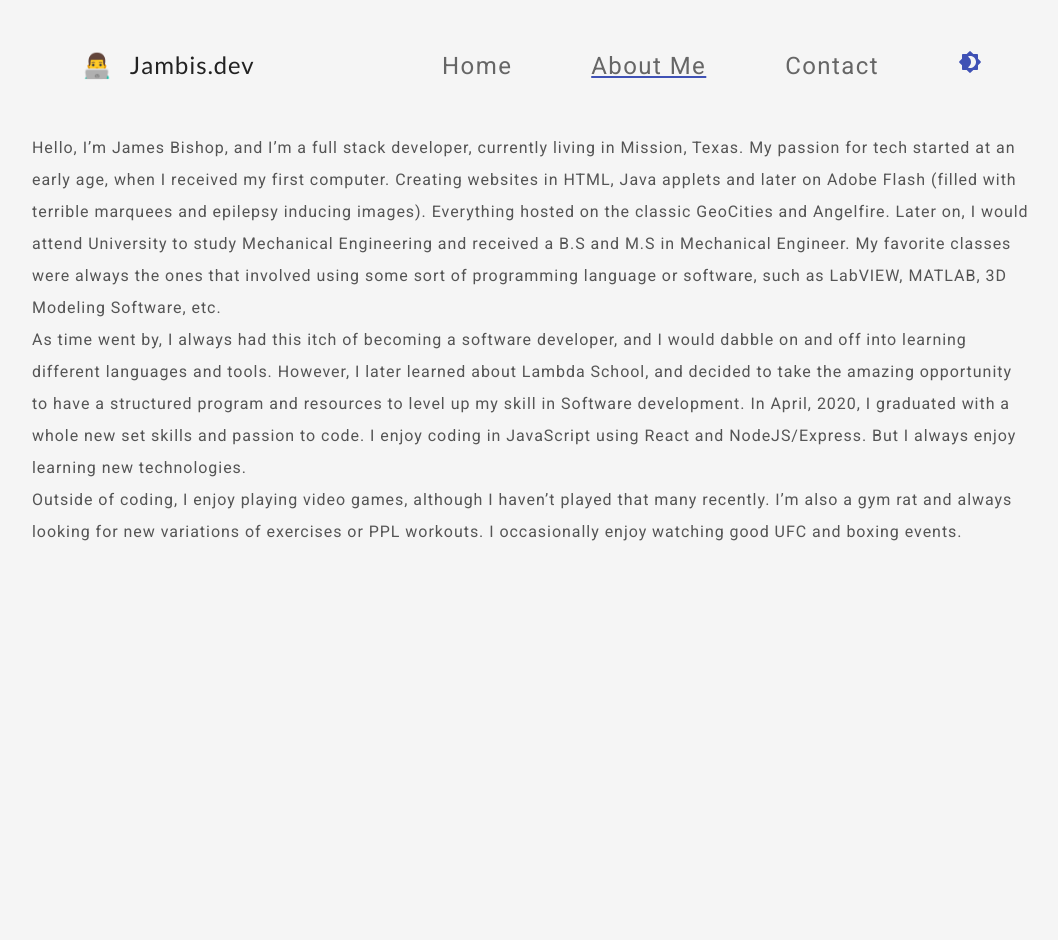
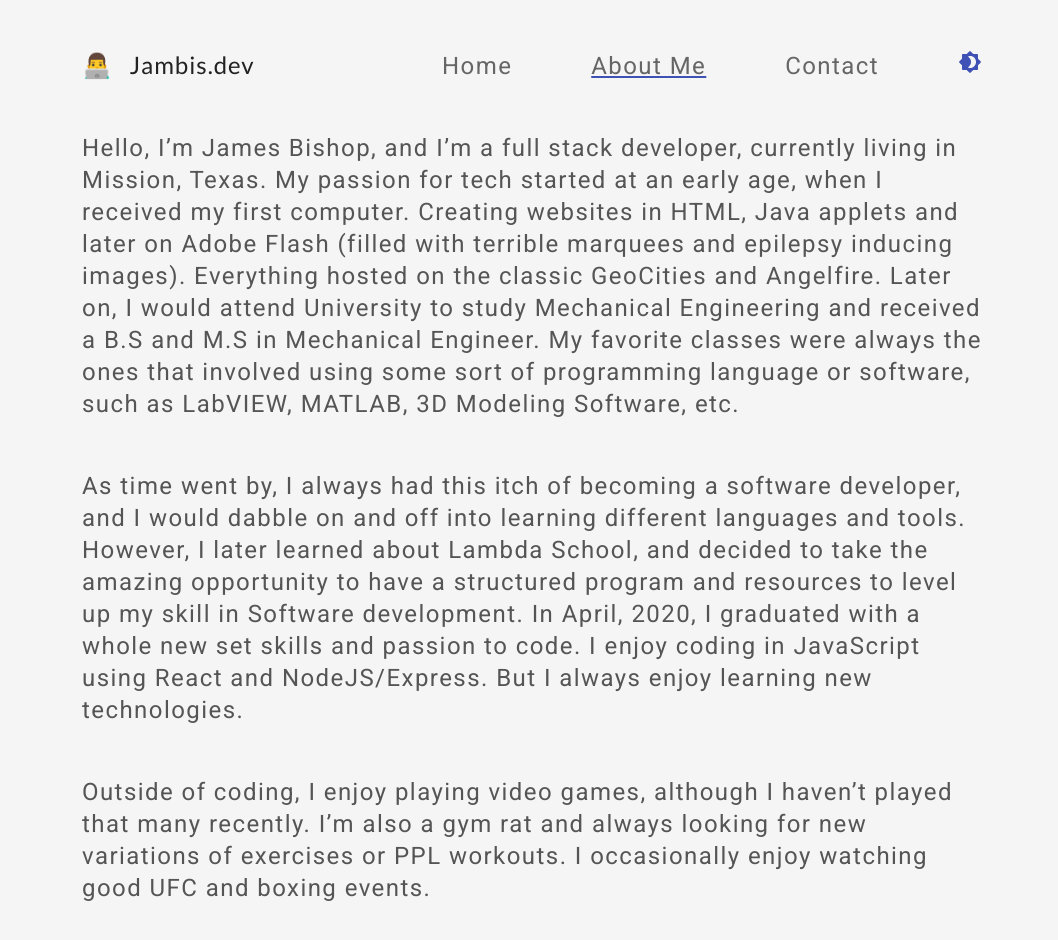
Before and after one commit to jambis/react-portfolio, a React (Create React App) app: page /aboutme in a window 1280 px wide. Shown: the top 940 px of the page, without its empty margins (108-1166 px from the left). Before the commit the page ends 800 px from the top, so only its background shows below. Built offline with nearby package versions, Linux system fonts and the light colour scheme.

Commit message:
Added styles to about me

```diff
--- a/src/Styles/AboutMe.scss
+++ b/src/Styles/AboutMe.scss
@@ -0,0 +1,11 @@
+p {
+  font-size: 1.5rem;
+  margin: 5% 5%;
+
+  @include tablet {
+    font-size: 1.3rem;
+  }
+  @include phone {
+    font-size: 1.2rem;
+  }
+}
```
